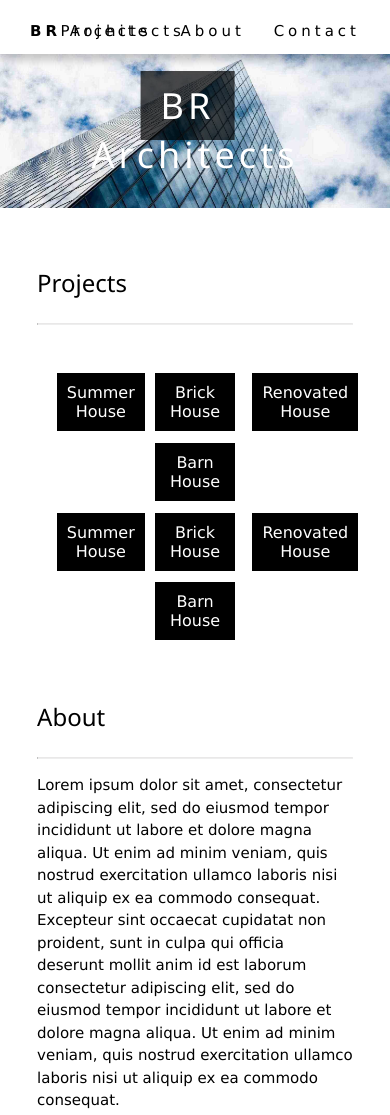
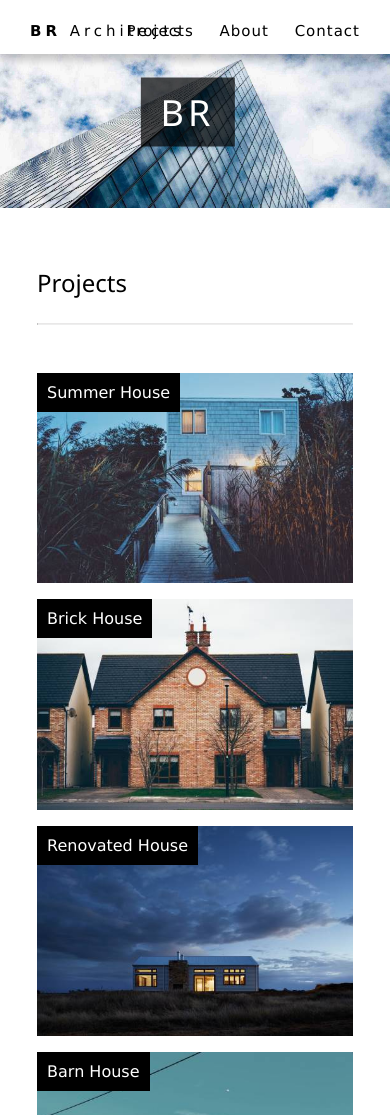
Before and after one commit to KillianFrappartDev/FrontEnd-Challenge-3, a plain HTML site: page index.html in a window 390 px wide. Shown: the top 1115 px of the page. Drawn offline with Linux system fonts and the light colour scheme.

Commit message:
Phone Layout

```diff
--- a/styles.css
+++ b/styles.css
@@ -205,3 +205,45 @@ form button {
 form button:hover {
     background-color: gray;
 }
+
+
+/* PHONE */
+
+@media (max-width: 920px) {
+
+    .items {
+        letter-spacing: 1px;
+    }
+
+    .header h1 {
+        padding-top: 60px;
+    }
+
+    #txt-1 {
+        top: 50%;
+        left: 50%;
+        transform: translate(-50%, -50%);
+    }
+
+    #txt-2 {
+        font-size: 70px;
+        z-index: -1;
+        opacity: 0;
+    }
+
+    .card {
+        max-width: 90%;
+    }
+
+    .little {
+        font-size: 14px;
+    }
+
+    .people {
+        max-width: 90%;
+    }
+
+    .btn {
+        margin-bottom: 30px;
+    }
+}
```
